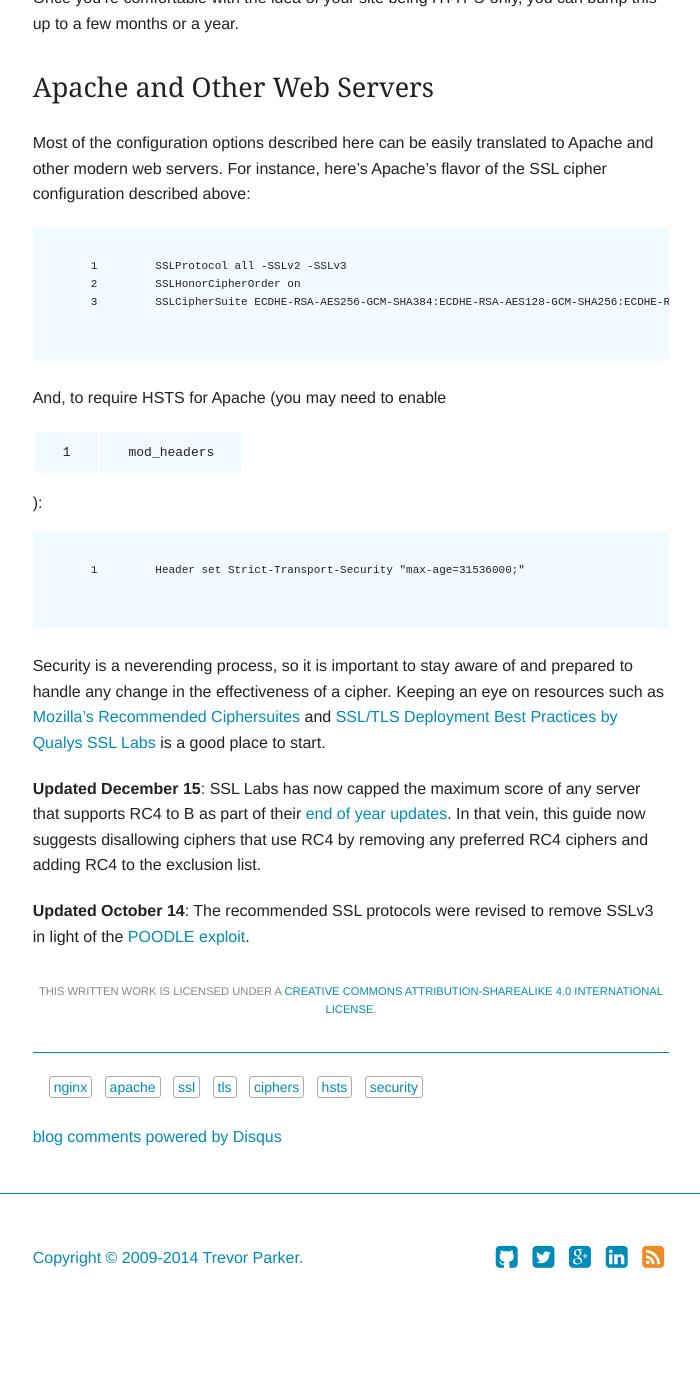
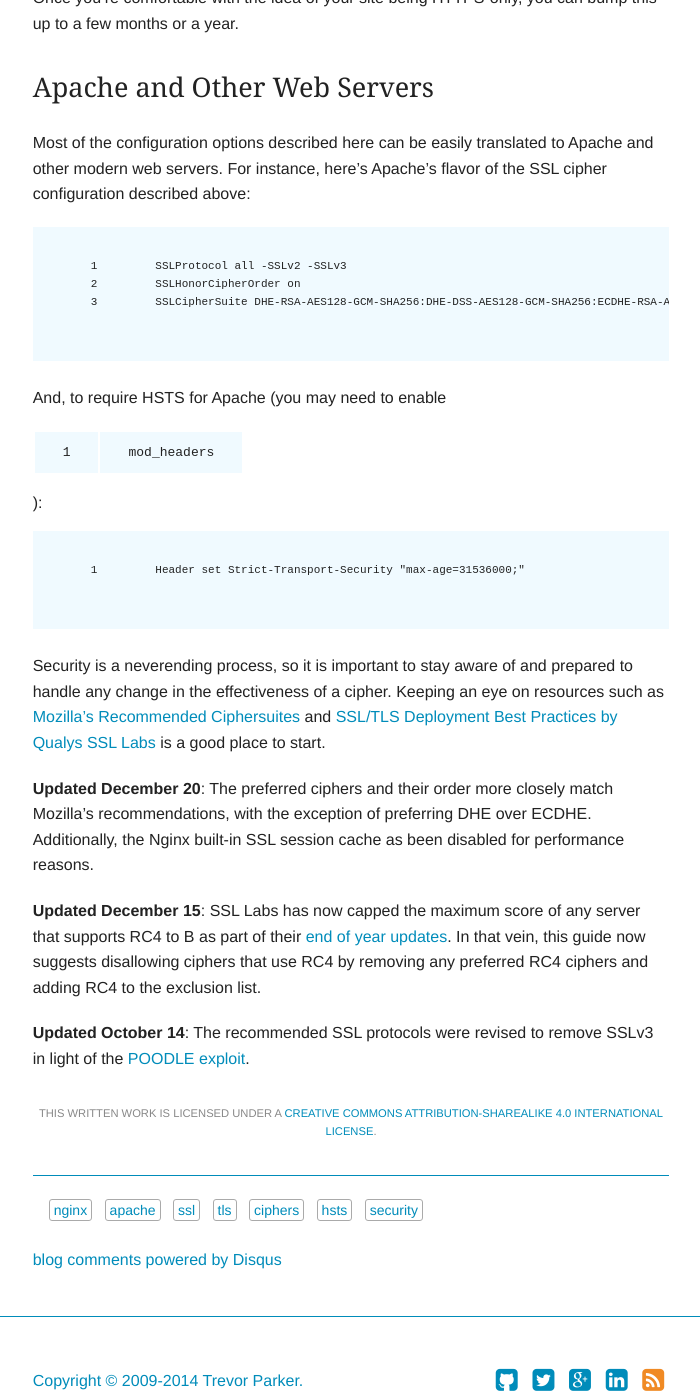
Before and after one commit to trevorparker/website, a Jekyll site: the page built from _source/_posts/2014-05-14-hardening-ssl-in-nginx.md, in a window 1280 px wide and 1400 px high, scrolled down 2714 px. Shown: the whole window, without its empty margins (289-989 px from the left). Built offline with Jekyll 4.4.1, drawn with Linux system fonts in a browser that asks for light colours; some web fonts are replaced; comment, search, counter and statistics services are not loaded; before the commit the page ends 4039 px from its top, so only the background shows below that; some of the changed text lies outside the part shown.

Commit message:
Update SSL ciphers and SSL session cache

```diff
--- a/_source/_posts/2014-05-14-hardening-ssl-in-nginx.md
+++ b/_source/_posts/2014-05-14-hardening-ssl-in-nginx.md
@@ -29,9 +29,9 @@
 ~~~
 ssl_protocols TLSv1 TLSv1.1 TLSv1.2;
 ssl_prefer_server_ciphers on;
-ssl_ciphers ECDHE-RSA-AES256-GCM-SHA384:ECDHE-RSA-AES128-GCM-SHA256:ECDHE-RSA-AES256-SHA384:ECDHE-RSA-AES128-SHA256:ECDHE-RSA-AES256-SHA:DHE-RSA-AES256-SHA:DHE-RSA-AES128-SHA:!aNULL:!eNULL:!EXPORT:!DES:!RC4:!3DES:!MD5:!DSS:!PKS;
+ssl_ciphers DHE-RSA-AES128-GCM-SHA256:DHE-DSS-AES128-GCM-SHA256:ECDHE-RSA-AES128-GCM-SHA256:ECDHE-ECDSA-AES128-GCM-SHA256:ECDHE-RSA-AES256-GCM-SHA384:ECDHE-ECDSA-AES256-GCM-SHA384:kEDH+AESGCM:DHE-RSA-AES128-SHA256:DHE-RSA-AES128-SHA:DHE-DSS-AES128-SHA256:DHE-RSA-AES256-SHA256:DHE-DSS-AES256-SHA:DHE-RSA-AES256-SHA:ECDHE-RSA-AES128-SHA256:ECDHE-ECDSA-AES128-SHA256:ECDHE-RSA-AES128-SHA:ECDHE-ECDSA-AES128-SHA:ECDHE-RSA-AES256-SHA384:ECDHE-ECDSA-AES256-SHA384:ECDHE-RSA-AES256-SHA:ECDHE-ECDSA-AES256-SHA:AES128-GCM-SHA256:AES256-GCM-SHA384:AES128-SHA256:AES256-SHA256:AES128-SHA:AES256-SHA:AES:CAMELLIA:DES-CBC3-SHA:!aNULL:!eNULL:!EXPORT:!DES:!RC4:!MD5:!PSK:!aECDH:!EDH-DSS-DES-CBC3-SHA:!EDH-RSA-DES-CBC3-SHA:!KRB5-DES-CBC3-SHA;
 ssl_session_timeout 5m;
-ssl_session_cache builtin:1000 shared:SSL:10m;
+ssl_session_cache shared:SSL:10m;
 ~~~
 
 {: .arrow-for-more}
@@ -70,7 +70,7 @@
 ~~~
 SSLProtocol all -SSLv2 -SSLv3
 SSLHonorCipherOrder on
-SSLCipherSuite ECDHE-RSA-AES256-GCM-SHA384:ECDHE-RSA-AES128-GCM-SHA256:ECDHE-RSA-AES256-SHA384:ECDHE-RSA-AES128-SHA256:ECDHE-RSA-AES256-SHA:DHE-RSA-AES256-SHA:DHE-RSA-AES128-SHA:!aNULL:!eNULL:!EXPORT:!DES:!RC4:!3DES:!MD5:!DSS:!PKS
+SSLCipherSuite DHE-RSA-AES128-GCM-SHA256:DHE-DSS-AES128-GCM-SHA256:ECDHE-RSA-AES128-GCM-SHA256:ECDHE-ECDSA-AES128-GCM-SHA256:ECDHE-RSA-AES256-GCM-SHA384:ECDHE-ECDSA-AES256-GCM-SHA384:kEDH+AESGCM:DHE-RSA-AES128-SHA256:DHE-RSA-AES128-SHA:DHE-DSS-AES128-SHA256:DHE-RSA-AES256-SHA256:DHE-DSS-AES256-SHA:DHE-RSA-AES256-SHA:ECDHE-RSA-AES128-SHA256:ECDHE-ECDSA-AES128-SHA256:ECDHE-RSA-AES128-SHA:ECDHE-ECDSA-AES128-SHA:ECDHE-RSA-AES256-SHA384:ECDHE-ECDSA-AES256-SHA384:ECDHE-RSA-AES256-SHA:ECDHE-ECDSA-AES256-SHA:AES128-GCM-SHA256:AES256-GCM-SHA384:AES128-SHA256:AES256-SHA256:AES128-SHA:AES256-SHA:AES:CAMELLIA:DES-CBC3-SHA:!aNULL:!eNULL:!EXPORT:!DES:!RC4:!MD5:!PSK:!aECDH:!EDH-DSS-DES-CBC3-SHA:!EDH-RSA-DES-CBC3-SHA:!KRB5-DES-CBC3-SHA
 ~~~
 
 And, to require HSTS for Apache (you may need to enable `mod_headers`):
@@ -81,6 +81,8 @@
 
 Security is a neverending process, so it is important to stay aware of and prepared to handle any change in the effectiveness of a cipher. Keeping an eye on resources such as [Mozilla's Recommended Ciphersuites](https://wiki.mozilla.org/Security/Server_Side_TLS#Recommended_Ciphersuite) and [SSL/TLS Deployment Best Practices by Qualys SSL Labs](https://www.ssllabs.com/projects/best-practices/) is a good place to start.
 
+**Updated December 20**: The preferred ciphers and their order more closely match Mozilla's recommendations, with the exception of preferring DHE over ECDHE. Additionally, the Nginx built-in SSL session cache as been disabled for performance reasons.
+
 **Updated December 15**: SSL Labs has now capped the maximum score of any server that supports RC4 to B as part of their [end of year updates](https://community.qualys.com/blogs/securitylabs/2014/12/08/ssl-labs-end-of-year-2014-updates). In that vein, this guide now suggests disallowing ciphers that use RC4 by removing any preferred RC4 ciphers and adding RC4 to the exclusion list.
 
 **Updated October 14**: The recommended SSL protocols were revised to remove SSLv3 in light of the [POODLE exploit](http://googleonlinesecurity.blogspot.com/2014/10/this-poodle-bites-exploiting-ssl-30.html).
```
